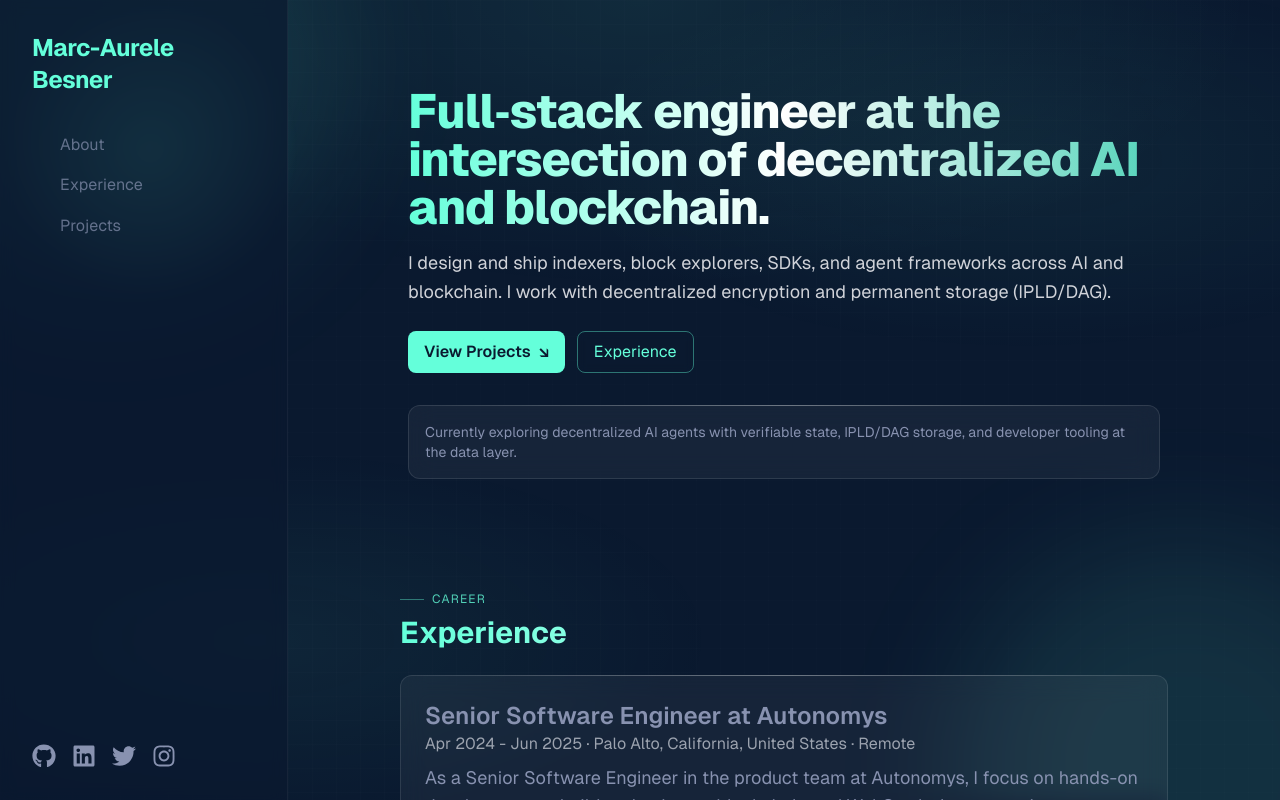
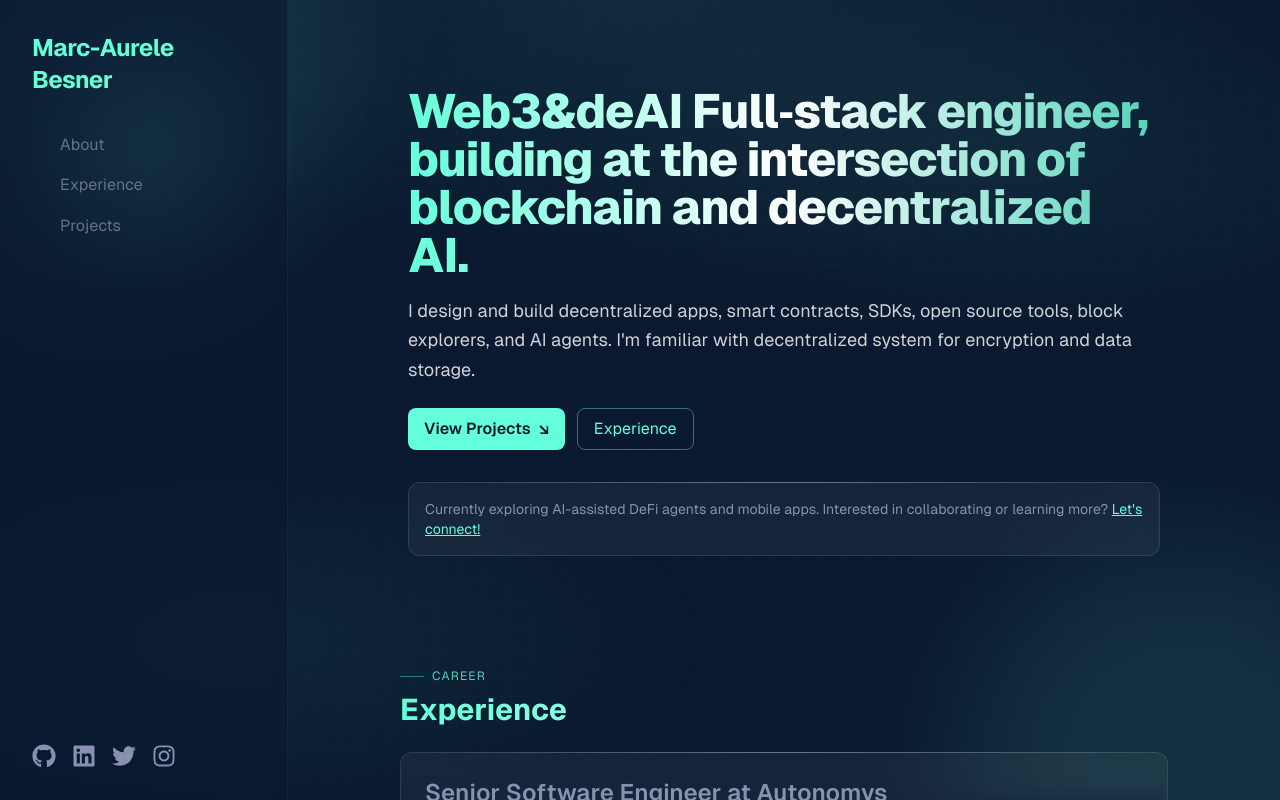
Before and after one commit to marc-aurele-besner/marcaurelebesner.com-v3, a Next.js app: page / in a window 1280 px wide. Shown: the top 800 px of the page. Built offline with nearby package versions, Linux system fonts and the light colour scheme; no server answers.

Commit message:
improve text

```diff
--- a/src/components/About.tsx
+++ b/src/components/About.tsx
@@ -12,10 +12,13 @@ export default function About() {
     >
       <div className="max-w-3xl px-2">
         <h1 className="text-4xl sm:text-5xl font-extrabold leading-tight bg-gradient-to-r from-lightCyan via-white to-lightCyan/80 bg-clip-text text-transparent tracking-tight">
-          Full‑stack engineer at the intersection of decentralized AI and blockchain.
+          Web3&deAI Full‑stack engineer, building at the intersection of
+          blockchain and decentralized AI.
         </h1>
         <p className="mt-4 text-lg leading-relaxed text-gray-200/90">
-          I design and ship indexers, block explorers, SDKs, and agent frameworks across AI and blockchain. I work with decentralized encryption and permanent storage (IPLD/DAG).
+          I design and build decentralized apps, smart contracts, SDKs, open
+          source tools, block explorers, and AI agents. I&apos;m familiar with
+          decentralized system for encryption and data storage.
         </p>
 
         <div className="mt-6 flex flex-wrap gap-3">
@@ -36,7 +39,14 @@ export default function About() {
 
         <GlassCard className="p-4 mt-8">
           <p className="text-sm text-grayTone">
-            Currently exploring decentralized AI agents with verifiable state, IPLD/DAG storage, and developer tooling at the data layer.
+            Currently exploring AI-assisted DeFi agents and mobile apps.
+            Interested in collaborating or learning more?{" "}
+            <a
+              href="#contact"
+              className="text-lightCyan underline hover:text-lightCyan/80 transition"
+            >
+              Let&apos;s connect!
+            </a>
           </p>
         </GlassCard>
       </div>
```
